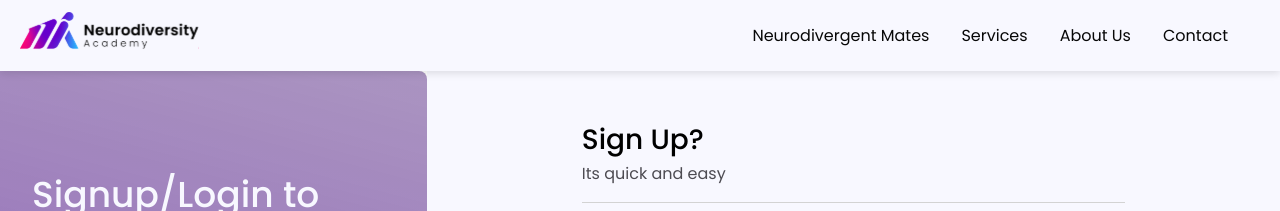
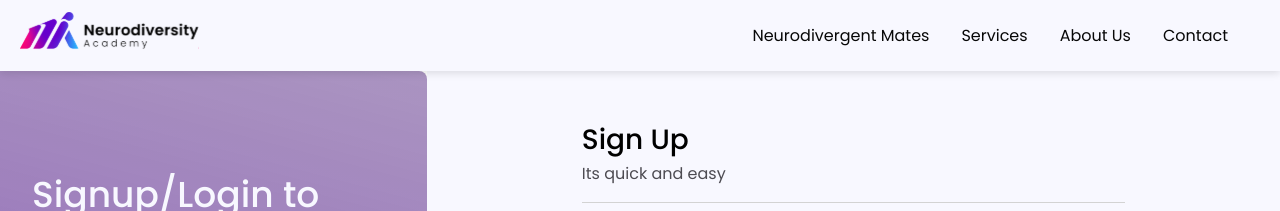
Before and after one commit to shademel/neurostudy-portal, a Next.js app: page /auth/signup in a window 1280 px wide. Shown: the top 211 px of the page. Built offline with nearby package versions, Linux system fonts and the light colour scheme.

Commit message:
Typo fix

```diff
--- a/src/app/auth/component/AuthFormHeader.tsx
+++ b/src/app/auth/component/AuthFormHeader.tsx
@@ -9,7 +9,7 @@ type AuthFormHeaderProps = {
 };
 
 const AuthFormHeader: React.FC<AuthFormHeaderProps> = ({
-  title = 'Sign Up? ',
+  title = 'Sign Up',
   subText = 'Its quick and easy',
 }: AuthFormHeaderProps) => {
   return (
```
